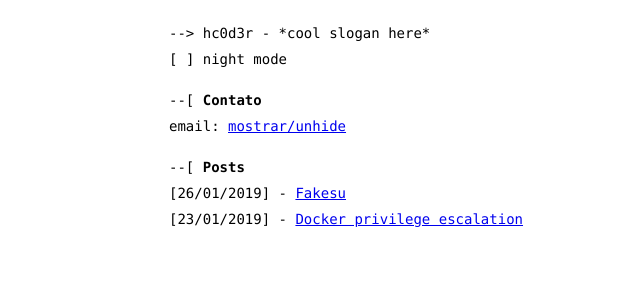
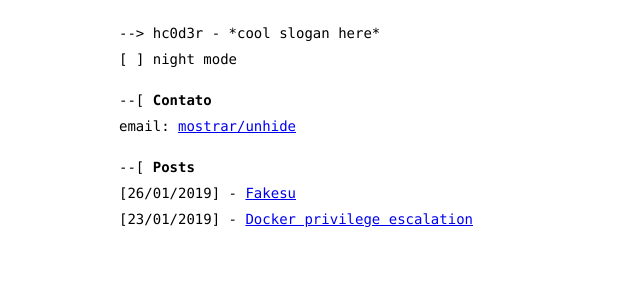
Before and after one commit to hc0d3r/hc0d3r.github.io, a Jekyll site: the page built from index.html, in a window 1280 px wide. Shown: the top 300 px of the page, without its empty margins (156-796 px from the left). Built offline with Jekyll 4.4.1, drawn with Linux system fonts in a browser that asks for light colours.

Commit message:
voltando atras com o css ...

```diff
--- a/_includes/head.html
+++ b/_includes/head.html
@@ -3,7 +3,7 @@
   <meta name="viewport" content="width=device-width, initial-scale=1">
   <link rel="shortcut icon" type="image/x-icon" href="/favicon.ico?"/>
   <title>{{ page.title }}</title>
-  <link rel="stylesheet" href="/assets/css/style.css?v=1.2">
+  <link rel="stylesheet" href="/assets/css/style.css?v=1.2.1">
   <script src="/assets/js/night.js?v=1.0"></script>
   {% include analytics.html %}
  </head>
--- a/assets/css/style.css
+++ b/assets/css/style.css
@@ -28,7 +28,7 @@
 
 
 .center {
-  max-width: 650px;
+  max-width: 750px;
   margin: 0 auto;
   min-height: 100%;
 }
```
